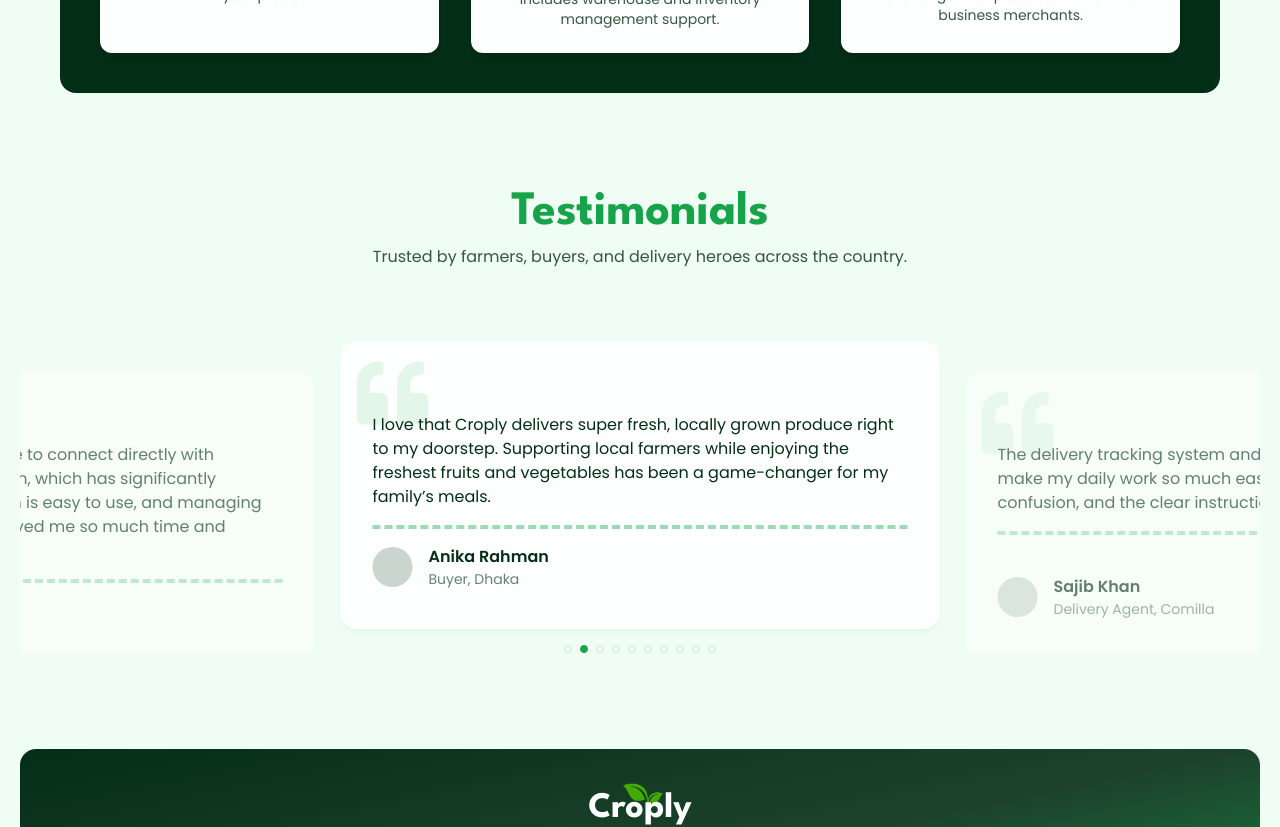
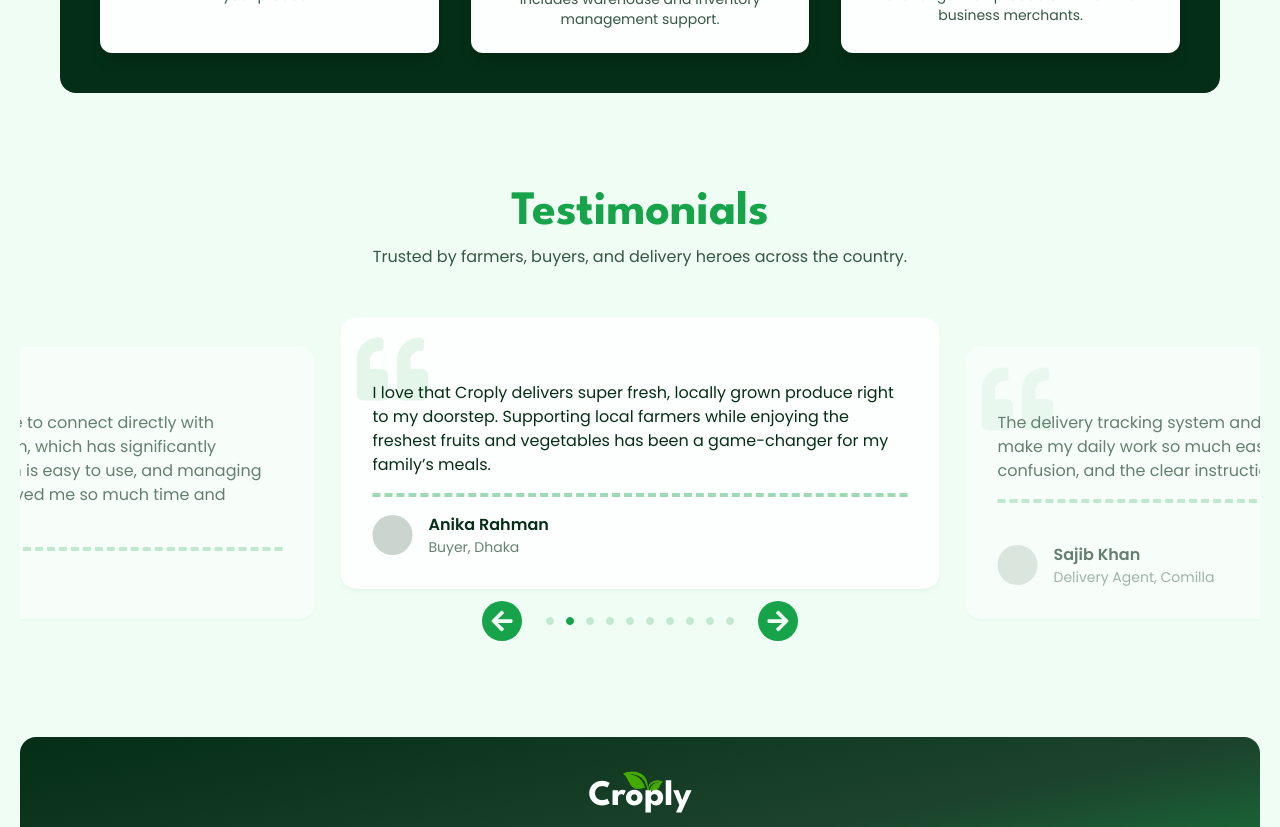
Before and after one commit to wdNaimur/croply-client, a React (Vite) app: page / in a window 1280 px wide. Shown: the part 1960-2787 px from the top of the page. Built offline with nearby package versions, Linux system fonts and the light colour scheme.

Commit message:
Testimonial Navigation added

```diff
--- a/src/pages/Home/Testimonial/Testimonial.css
+++ b/src/pages/Home/Testimonial/Testimonial.css
@@ -1,12 +1,8 @@
 /* Position bullets a bit lower */
-.swiper-pagination {
-  transform: translateY(15px);
-}
 
 /* Custom bullet style */
 .swiper-pagination-bullet {
-  background-color: var(--color-base-100);
-  border: 1px solid var(--color-primary);
+  background-color: var(--color-primary);
 }
 
 /* Active bullet */
--- a/src/pages/Home/Testimonial/Testimonial.jsx
+++ b/src/pages/Home/Testimonial/Testimonial.jsx
@@ -1,10 +1,11 @@
 import React, { useRef, useEffect, useState } from "react";
 import { Swiper, SwiperSlide } from "swiper/react";
-import { Pagination, Autoplay } from "swiper/modules";
+import { Pagination, Autoplay, Navigation } from "swiper/modules";
 import "swiper/css";
 import "swiper/css/pagination";
-import { FaQuoteLeft } from "react-icons/fa";
-import "./testimonial.css"; // Import the CSS override
+import "swiper/css/navigation";
+import { FaArrowLeft, FaArrowRight, FaQuoteLeft } from "react-icons/fa";
+import "./testimonial.css";
 import Heading from "../../shared/Heading";
 
 const testimonials = [
@@ -62,6 +63,8 @@ const testimonials = [
 
 const Testimonial = () => {
   const swiperRef = useRef(null);
+  const prevRef = useRef(null);
+  const nextRef = useRef(null);
   const cardsRef = useRef([]);
   const [maxHeight, setMaxHeight] = useState(0);
 
@@ -99,12 +102,6 @@ const Testimonial = () => {
   };
 
   useEffect(() => {
-    if (swiperRef.current) {
-      updateSlideClasses(swiperRef.current);
-    }
-  }, []);
-
-  useEffect(() => {
     if (cardsRef.current.length) {
       let max = 0;
       cardsRef.current.forEach((card) => {
@@ -118,17 +115,21 @@ const Testimonial = () => {
   }, [maxHeight]);
 
   return (
-    <div className="py-16 text-center">
+    <div className="py-16 text-center relative">
       <Heading
         title={`Testimonials`}
         subtitle={`Trusted by farmers, buyers, and delivery heroes across the country.`}
-      ></Heading>
+      />
 
       <Swiper
-        modules={[Autoplay, Pagination]}
+        modules={[Autoplay, Pagination, Navigation]}
         onSwiper={(swiper) => {
           swiperRef.current = swiper;
           updateSlideClasses(swiper);
+        }}
+        onBeforeInit={(swiper) => {
+          swiper.params.navigation.prevEl = prevRef.current;
+          swiper.params.navigation.nextEl = nextRef.current;
         }}
         onSlideChange={(swiper) => updateSlideClasses(swiper)}
         slidesPerView={1}
@@ -141,7 +142,11 @@ const Testimonial = () => {
           disableOnInteraction: false,
           pauseOnMouseEnter: true,
         }}
-        pagination={{ clickable: true }}
+        pagination={{ clickable: true, el: ".custom-swiper-pagination" }}
+        navigation={{
+          prevEl: prevRef.current,
+          nextEl: nextRef.current,
+        }}
         className="mx-auto px-4 pb-8 mySwiper"
         breakpoints={{
           768: {
@@ -159,7 +164,7 @@ const Testimonial = () => {
         }}
       >
         {testimonials.map((item, i) => (
-          <SwiperSlide key={i} className="flex justify-center my-6 px-2">
+          <SwiperSlide key={i} className="flex justify-center mb-8 px-2">
             <div
               ref={(el) => (cardsRef.current[i] = el)}
               style={{ height: maxHeight ? `${maxHeight}px` : "auto" }}
@@ -169,7 +174,7 @@ const Testimonial = () => {
                 <FaQuoteLeft className="absolute top-4 left-4 text-primary/10 text-7xl pointer-events-none" />
               </div>
 
-              <div className="relative z-10 px-8 py-10 h-full flex flex-col justify-between">
+              <div className="relative z-10 px-8 py-8 h-full flex flex-col justify-between">
                 <p className="border-b-4 border-dashed border-b-primary/40 pb-4 mt-8 text-left">
                   {item.text}
                 </p>
@@ -186,6 +191,25 @@ const Testimonial = () => {
           </SwiperSlide>
         ))}
       </Swiper>
+
+      {/* Custom Navigation Buttons */}
+      <div className=" flex justify-center items-center select-none -mt-5">
+        <div className="flex items-center bg-transparent px-4 rounded-full">
+          <button
+            ref={prevRef}
+            className="custom-next text-base-100 hover:scale-110 transition  bg-primary p-2 rounded-full cursor-pointer"
+          >
+            <FaArrowLeft className="text-2xl" />
+          </button>
+          <div className="custom-swiper-pagination flex justify-center gap-1 px-5" />
+          <button
+            ref={nextRef}
+            className="custom-next text-base-100 hover:scale-110 transition  bg-primary p-2 rounded-full cursor-pointer"
+          >
+            <FaArrowRight className="text-2xl" />
+          </button>
+        </div>
+      </div>
     </div>
   );
 };
```
